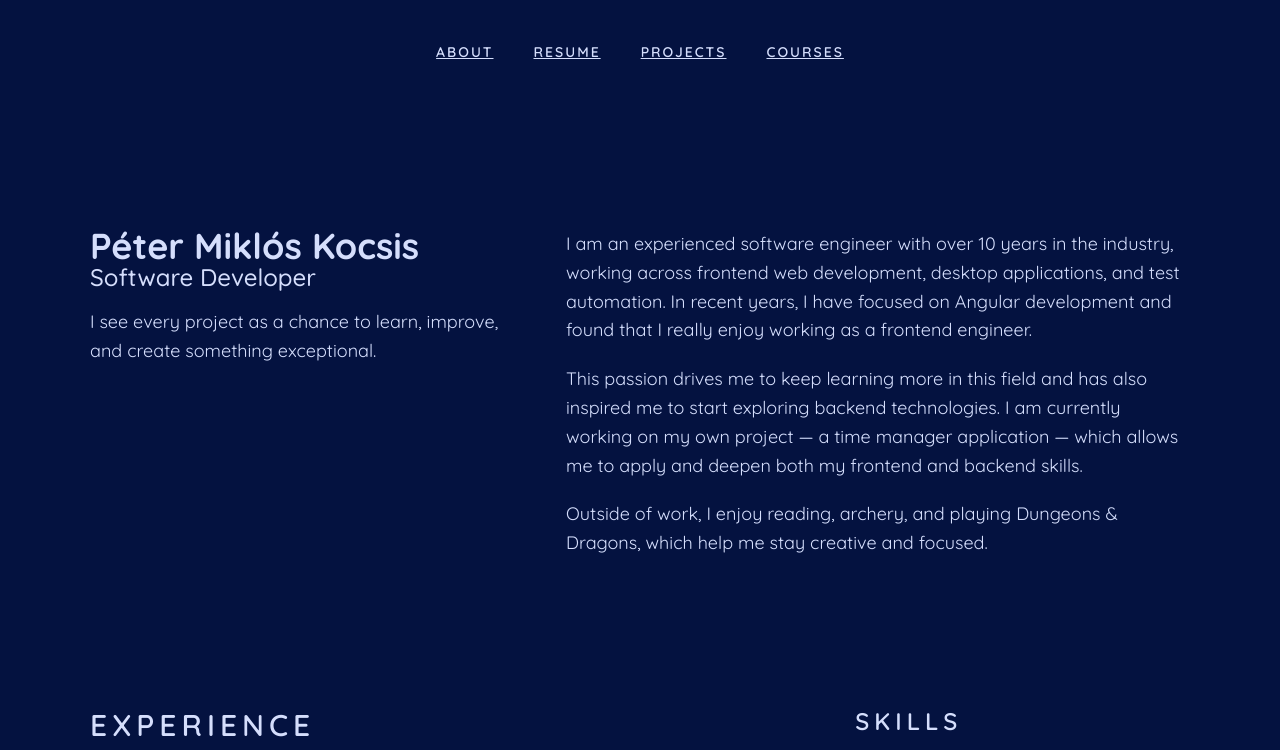
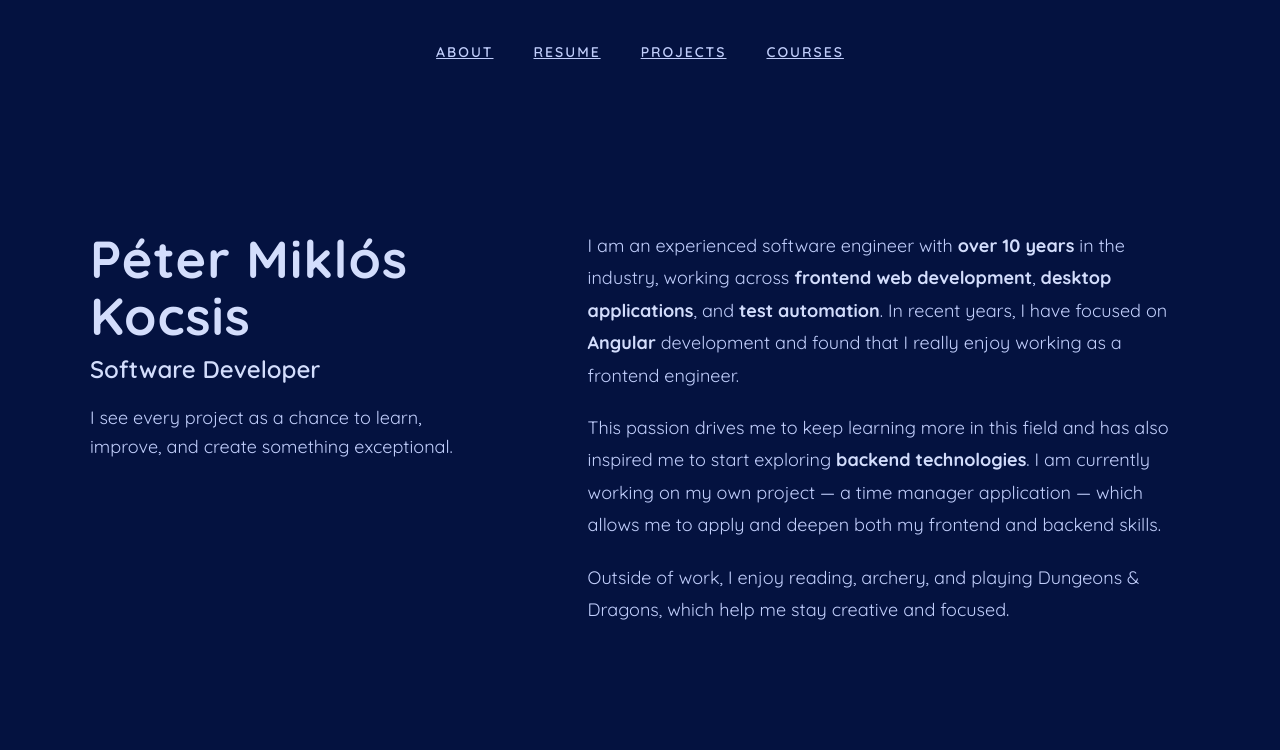
Before and after one commit to PeterKocsis/personal-page, a website: page index.html in a window 1280 px wide. Shown: the top 750 px of the page. Drawn offline with nearby package versions, Linux system fonts and the light colour scheme; files that its build step writes are made by us from their sources.

Commit message:
Add specific style to header element

```diff
--- a/index.html
+++ b/index.html
@@ -34,12 +34,15 @@
                 <p>I see every project as a chance to learn, improve, and create something exceptional.</p>
             </div>
             <div class="header-summary">
-                <p>I am an experienced software engineer with over 10 years in the industry, working across frontend web
-                    development, desktop applications, and test automation. In recent years, I have focused on Angular
+                <p>I am an experienced software engineer with <strong>over 10 years</strong> in the industry, working
+                    across <strong>frontend web
+                        development</strong>, <strong>desktop applications</strong>, and <strong>test
+                        automation</strong>. In recent years, I have focused on <strong>Angular</strong>
                     development and found that I really enjoy working as a frontend engineer. </p>
 
                 <p>This passion drives me to keep
-                    learning more in this field and has also inspired me to start exploring backend technologies. I am
+                    learning more in this field and has also inspired me to start exploring <strong>backend
+                        technologies</strong>. I am
                     currently working on my own project — a time manager application — which allows me to apply and
                     deepen
                     both my frontend and backend skills.</p>
@@ -386,7 +389,7 @@
             </li>
             <li>
                 <a href="https://www.linkedin.com/in/peter-miklos-kocsis" target="_blank">
-                    <img src="/img/InBug-White.png" alt="LinkedIn" ></a>
+                    <img src="/img/InBug-White.png" alt="LinkedIn"></a>
             </li>
             <li>
                 <a href="https://www.boot.dev/u/tragiccoach71" target="_blank">
--- a/sass/abstracts/_variables.scss
+++ b/sass/abstracts/_variables.scss
@@ -36,7 +36,11 @@ $accent-color-darker: color.scale($accent-color, $lightness: -20%);
 $accent-color-lighter: color.scale($accent-color, $lightness: 20%);
 $accent-color-light: color.scale($accent-color, $lightness: 40%);
 
-$text-color: color.scale($main-color, $lightness: 90%); // Text color
+$text-color: color.scale($main-color, $lightness: 85%); // Text color
 $text-color-dark: color.scale($text-color, $lightness: -10%); // Dark text color
+$text-color-highlight: color.scale($text-color, $lightness: 30%); // Highlighted text color
+$text-color-disabled: #aaa;
 
-$text-color-disabled: #aaa;
+$section-gaps: 12.8rem; // Gap between sections
+$section-element-gaps: 9.6rem; // Gap between elements in a section
+$element-gap: 2rem;
--- a/sass/base/_base.scss
+++ b/sass/base/_base.scss
@@ -16,7 +16,7 @@ html {
   margin: 0 auto;
   display: flex;
   flex-direction: column;
-  gap: 12.8rem;
+  gap: $section-gaps;
   background-color: $main-color;
 }
 
--- a/sass/layout/_header.scss
+++ b/sass/layout/_header.scss
@@ -1,8 +1,9 @@
 @use "../abstracts/variables" as *;
+@use "sass:color";
 
 .header-main-content {
     display: flex;
-    gap: 6rem;
+    gap: $section-element-gaps;
 }
 
 .header-introduction {
@@ -13,19 +14,28 @@
     flex: 3;
 
     p {
-        margin-bottom: 2rem;;
+        margin-bottom: $element-gap;
+        line-height: 1.8;
+    }
+
+    strong {
+        color: $text-color-highlight;
     }
 }
 
 .name {
-    font-size: $h2-font-size;
-    letter-spacing: 0px;
-    line-height: 0.9;
+    font-size: $h1-font-size;
+    letter-spacing: 0.1rem;
+    line-height: 1.1;
+    color: $text-color-highlight;
+    font-weight: 700;
+    margin-bottom: 1rem;
 }
 
 .subtitle {
     font-size: $h3-font-size;
-    margin-bottom: 1.6rem;
+    margin-bottom: $element-gap;
     line-height: normal;
-    font-weight: 500;
+    font-weight: 600;
+    color: $text-color-highlight;
 }
```
